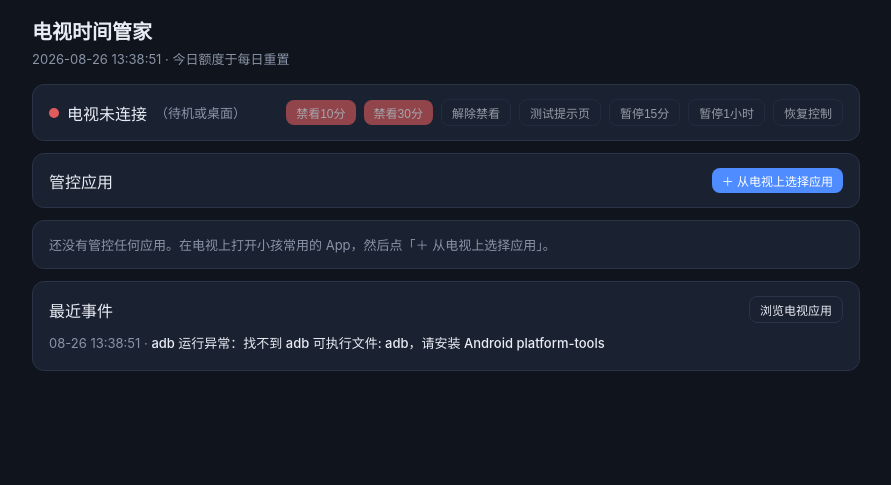
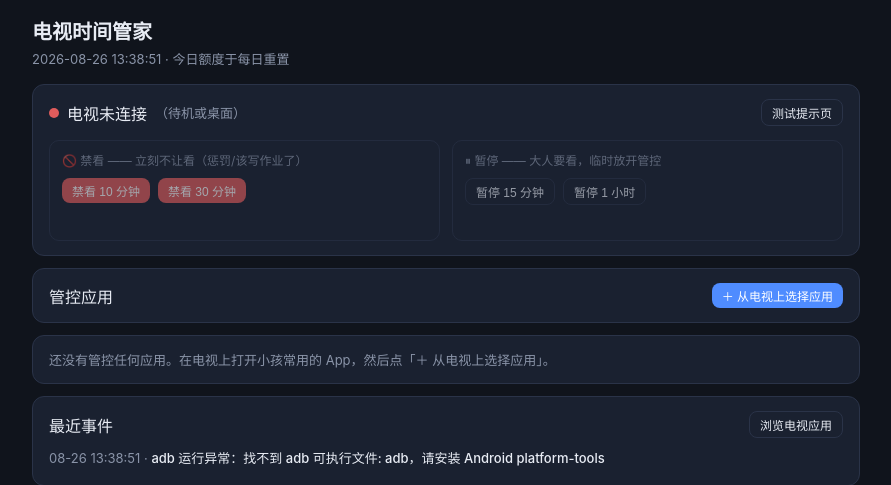
Before and after one commit to xiaohanqing/tvguard, a Flask app: page / in a window 1280 px wide. Shown: the top 485 px of the page, without its empty margins (194-1085 px from the left). Run offline with Flask 3, Linux system fonts and the light colour scheme.

Commit message:
控制区交互重设计：禁看/暂停拆分为双状态卡片
- 7 按钮挤一行改为两张卡片：禁看（红）/ 暂停（黄），标题说明各自用途
- 激活时卡片高亮 + 显示自动解除倒计时；解除/恢复按钮仅激活时出现
- 未激活的操作按钮禁用，杜绝「点了没点/能不能点」的歧义
- 语义修正：禁看优先级高于暂停（此前暂停会屏蔽禁看）

```diff
--- a/tvguard/monitor.py
+++ b/tvguard/monitor.py
@@ -86,10 +86,8 @@ class Monitor(threading.Thread):
         # 待机或回到桌面（识别不到包名）时不计时
         if fg is None or not screen_on:
             return
-        if self.store.is_paused():
-            return
 
-        # 整机禁看：优先级最高，除放行包（桌面/画报/提示页）外一律关闭
+        # 整机禁看：优先级最高（高于暂停），除放行包外一律关闭
         locked, lock_end = self.store.lock_info()
         if locked:
             if fg in self.lock_allow:
@@ -97,6 +95,9 @@ class Monitor(threading.Thread):
             end_str = lock_end.strftime("%H:%M") if lock_end else ""
             self.block(fg, {"name": fg},
                        f"家长设置了现在不能看电视，{end_str} 后再来吧")
+            return
+
+        if self.store.is_paused():
             return
 
         rule = self.store.get_rule(fg)
--- a/tvguard/templates/index.html
+++ b/tvguard/templates/index.html
@@ -39,6 +39,16 @@
   .tag.live { color: var(--ok); border-color: var(--ok); }
   .tag.blocked { color: var(--bad); border-color: var(--bad); }
   .sched { font-size: 12px; color: var(--dim); margin-top: 6px; line-height: 1.7; }
+  .ctl-grid { display: grid; grid-template-columns: 1fr 1fr; gap: 12px; margin-top: 14px; }
+  .ctl { border: 1px solid var(--line); border-radius: 10px; padding: 10px 12px; opacity: .6; }
+  .ctl.active { opacity: 1; }
+  .ctl.lock.active { border-color: var(--bad); background: rgba(224,92,92,.06); }
+  .ctl.pause.active { border-color: var(--warn); background: rgba(240,161,60,.06); }
+  .ctl-title { font-size: 12px; color: var(--dim); margin-bottom: 10px; }
+  .ctl.active .ctl-title { color: var(--text); }
+  .ctl-state { font-size: 12px; margin-top: 10px; min-height: 15px; }
+  .ctl.lock.active .ctl-state { color: var(--bad); }
+  .ctl.pause.active .ctl-state { color: var(--warn); }
   .win-row { border-top: 1px solid var(--line); padding: 10px 0 6px; }
   .win-row:first-child { border-top: 0; }
   .events { font-size: 13px; line-height: 1.9; color: var(--dim); }
@@ -85,17 +95,29 @@
     <div class="row">
       <span class="dot off" id="conn-dot"></span>
       <span id="conn-text">电视未连接</span>
-      <span id="paused-tag" class="tag blocked" style="display:none;"></span>
       <span class="muted" id="fg-text"></span>
     </div>
-    <div class="row" id="pause-ctl">
-      <button class="small" onclick="lockTv(10)" style="background:var(--bad);" title="整机禁看：禁看期间电视上除桌面外任何应用都打不开">禁看10分</button>
-      <button class="small" onclick="lockTv(30)" style="background:var(--bad);" title="整机禁看：禁看期间电视上除桌面外任何应用都打不开">禁看30分</button>
-      <button class="ghost small" onclick="unlockTv()">解除禁看</button>
-      <button class="ghost small" onclick="testBlocker()">测试提示页</button>
-      <button class="ghost small" onclick="pause(15)">暂停15分</button>
-      <button class="ghost small" onclick="pause(60)">暂停1小时</button>
-      <button class="ghost small" onclick="resume()">恢复控制</button>
+    <button class="ghost small" onclick="testBlocker()">测试提示页</button>
+  </div>
+
+  <div class="ctl-grid">
+    <div class="ctl lock" id="ctl-lock">
+      <div class="ctl-title">🚫 禁看 —— 立刻不让看（惩罚/该写作业了）</div>
+      <div class="row">
+        <button class="small" style="background:var(--bad);" onclick="lockTv(10)">禁看 10 分钟</button>
+        <button class="small" style="background:var(--bad);" onclick="lockTv(30)">禁看 30 分钟</button>
+        <button class="small" id="unlock-btn" style="display:none;" onclick="unlockTv()">解除禁看</button>
+      </div>
+      <div class="ctl-state" id="lock-state"></div>
+    </div>
+    <div class="ctl pause" id="ctl-pause">
+      <div class="ctl-title">⏸ 暂停 —— 大人要看，临时放开管控</div>
+      <div class="row">
+        <button class="ghost small" onclick="pause(15)">暂停 15 分钟</button>
+        <button class="ghost small" onclick="pause(60)">暂停 1 小时</button>
+        <button class="small" id="resume-btn" style="display:none;" onclick="resume()">恢复控制</button>
+      </div>
+      <div class="ctl-state" id="pause-state"></div>
     </div>
   </div>
 </div>
@@ -223,23 +245,42 @@ async function refresh() {
     fg += ` <span style="color:var(--dim);font-size:11px;">${st.foreground}</span>`;
   }
   document.getElementById("fg-text").textContent = fg;
-  document.getElementById("pause-ctl").style.opacity = st.paused ? 1 : 0.6;
 
-  // 暂停 / 禁看状态提示
-  const pt = document.getElementById("paused-tag");
+  // 禁看 / 暂停卡片状态：激活高亮 + 倒计时 + 不适用按钮禁用
+  const remain = (untilStr) => {
+    const min = Math.max(0, Math.round((new Date(untilStr) - new Date()) / 60000));
+    return `${new Date(untilStr).toTimeString().slice(0,5)}（约${min}分钟后）`;
+  };
+  const lockCtl = document.getElementById("ctl-lock");
+  const pauseCtl = document.getElementById("ctl-pause");
+  const lockGo = lockCtl.querySelectorAll(".row > button:not(#unlock-btn)");
+  const pauseGo = pauseCtl.querySelectorAll(".row > button:not(#resume-btn)");
+
   if (st.locked && st.lock_until) {
-    const end = new Date(st.lock_until);
-    const min = Math.max(0, Math.round((end - new Date()) / 60000));
-    pt.textContent = `🚫 禁看中，${end.toTimeString().slice(0,5)} 自动解除（约${min}分钟后）`;
-    pt.style.display = "inline-block";
-  } else if (st.paused && st.paused_until) {
-    const end = new Date(st.paused_until);
-    const min = Math.max(0, Math.round((end - new Date()) / 60000));
-    pt.textContent = `⏸ 管控已暂停，${end.toTimeString().slice(0,5)} 自动恢复（约${min}分钟后）`;
-    pt.style.display = "inline-block";
+    lockCtl.classList.add("active");
+    document.getElementById("lock-state").textContent = `禁看中，${remain(st.lock_until)} 自动解除`;
+    document.getElementById("unlock-btn").style.display = "";
+    lockGo.forEach(b => b.disabled = true);
   } else {
-    pt.style.display = "none";
+    lockCtl.classList.remove("active");
+    document.getElementById("lock-state").textContent = "";
+    document.getElementById("unlock-btn").style.display = "none";
+    lockGo.forEach(b => b.disabled = false);
   }
+
+  if (st.paused && st.paused_until) {
+    pauseCtl.classList.add("active");
+    document.getElementById("pause-state").textContent = `管控暂停中，${remain(st.paused_until)} 自动恢复`;
+    document.getElementById("resume-btn").style.display = "";
+    pauseGo.forEach(b => b.disabled = true);
+  } else {
+    pauseCtl.classList.remove("active");
+    document.getElementById("pause-state").textContent = "";
+    document.getElementById("resume-btn").style.display = "none";
+    pauseGo.forEach(b => b.disabled = false);
+  }
+  // 禁看期间暂停无意义（禁看优先），禁用暂停按钮
+  if (st.locked) pauseGo.forEach(b => b.disabled = true);
 
   // 正在看的应用未受管控时，给出一键添加提示
   const sug = document.getElementById("suggest");
```
